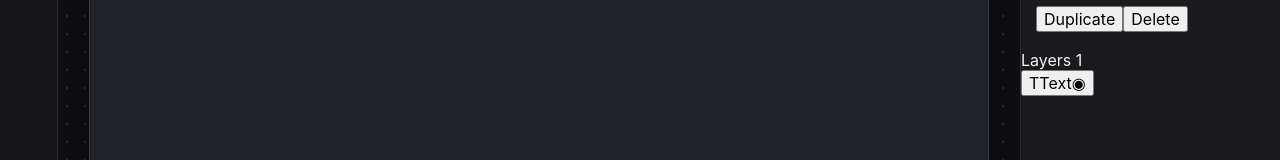
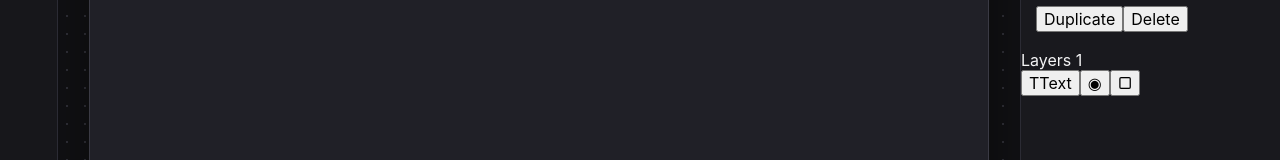
Before and after one commit to mhamedshasho/Redro-web-designer-, a React (Vite) app: page / in a window 1280 px wide. Both pictures are taken after a click on the button "Add text". Shown: the part 499-659 px from the top of the page. Built offline with nearby package versions, Linux system fonts and the light colour scheme.

Commit message:
feat: add layer visibility and lock controls

```diff
--- a/src/App.tsx
+++ b/src/App.tsx
@@ -1,4 +1,4 @@
-import { useEffect, useRef } from "react";
+import { useEffect, useRef, type PointerEvent } from "react";
 import { useEditorStore } from "./store/editor-store";
 import { saveProject } from "./storage/project-storage";
 import type { DocumentNode } from "./model/document";
@@ -14,7 +14,7 @@ function CanvasNode({ node, zoom }: { node: DocumentNode; zoom: number }) {
   const dragRef = useRef<{ x: number; y: number } | null>(null);
   const resizeRef = useRef<{ x: number; y: number; width: number; height: number } | null>(null);
 
-  const handlePointerDown = (event: React.PointerEvent<HTMLDivElement>) => {
+  const handlePointerDown = (event: PointerEvent<HTMLDivElement>) => {
     if (node.locked || event.button !== 0) return;
     event.stopPropagation();
     selectNode(node.id, event.shiftKey);
@@ -41,7 +41,7 @@ function CanvasNode({ node, zoom }: { node: DocumentNode; zoom: number }) {
     if (event.currentTarget.hasPointerCapture(event.pointerId)) event.currentTarget.releasePointerCapture(event.pointerId);
   };
 
-  const startResize = (event: React.PointerEvent<HTMLButtonElement>) => {
+  const startResize = (event: PointerEvent<HTMLButtonElement>) => {
     event.stopPropagation();
     event.preventDefault();
     if (node.locked) return;
@@ -126,6 +126,8 @@ export default function App() {
   const duplicateSelected = useEditorStore((state) => state.duplicateSelected);
   const deleteSelected = useEditorStore((state) => state.deleteSelected);
   const updateNodeLayout = useEditorStore((state) => state.updateNodeLayout);
+  const toggleNodeVisibility = useEditorStore((state) => state.toggleNodeVisibility);
+  const toggleNodeLock = useEditorStore((state) => state.toggleNodeLock);
   const nodes = project.pages[0]?.nodes ?? [];
   const selectedNode = nodes.find((node) => node.id === selectedNodeIds[0]);
 
@@ -278,16 +280,14 @@ export default function App() {
           <div className="layers-panel">
             <div className="layers-heading">Layers <span>{nodes.length}</span></div>
             {[...nodes].reverse().map((node) => (
-              <button
-                className={selectedNodeIds.includes(node.id) ? "layer-row selected" : "layer-row"}
-                type="button"
-                key={node.id}
-                onClick={() => useEditorStore.getState().selectNode(node.id)}
-              >
-                <span>{node.type === "text" ? "T" : "◇"}</span>
-                <span className="layer-name">{node.name}</span>
-                <span>{node.visible ? "◉" : "○"}</span>
-              </button>
+              <div className={selectedNodeIds.includes(node.id) ? "layer-row selected" : "layer-row"} key={node.id}>
+                <button className="layer-select" type="button" onClick={() => useEditorStore.getState().selectNode(node.id)}>
+                  <span>{node.type === "text" ? "T" : "◇"}</span>
+                  <span className="layer-name">{node.name}</span>
+                </button>
+                <button className="layer-action" type="button" aria-label={node.visible ? "Hide layer" : "Show layer"} onClick={() => toggleNodeVisibility(node.id)}>{node.visible ? "◉" : "○"}</button>
+                <button className={node.locked ? "layer-action locked" : "layer-action"} type="button" aria-label={node.locked ? "Unlock layer" : "Lock layer"} onClick={() => toggleNodeLock(node.id)}>{node.locked ? "▣" : "▢"}</button>
+              </div>
             ))}
           </div>
         </aside>
```
